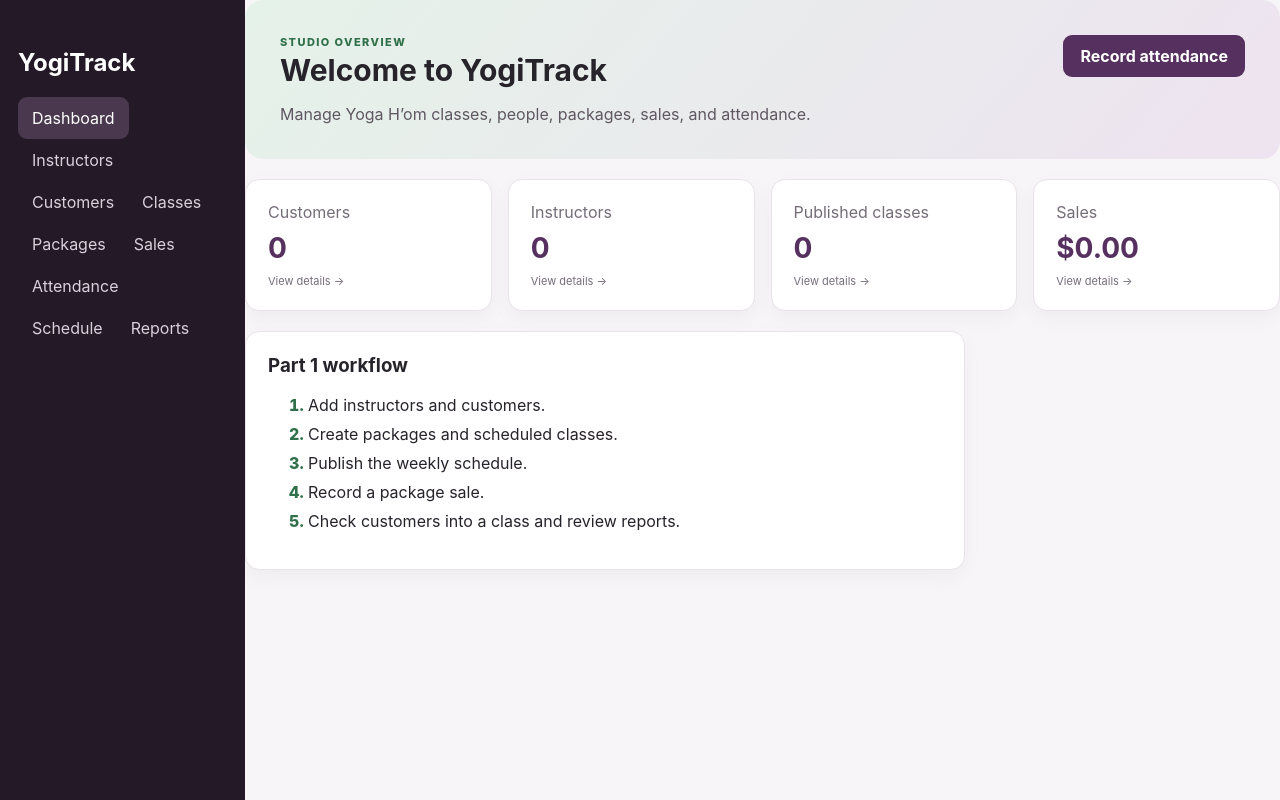
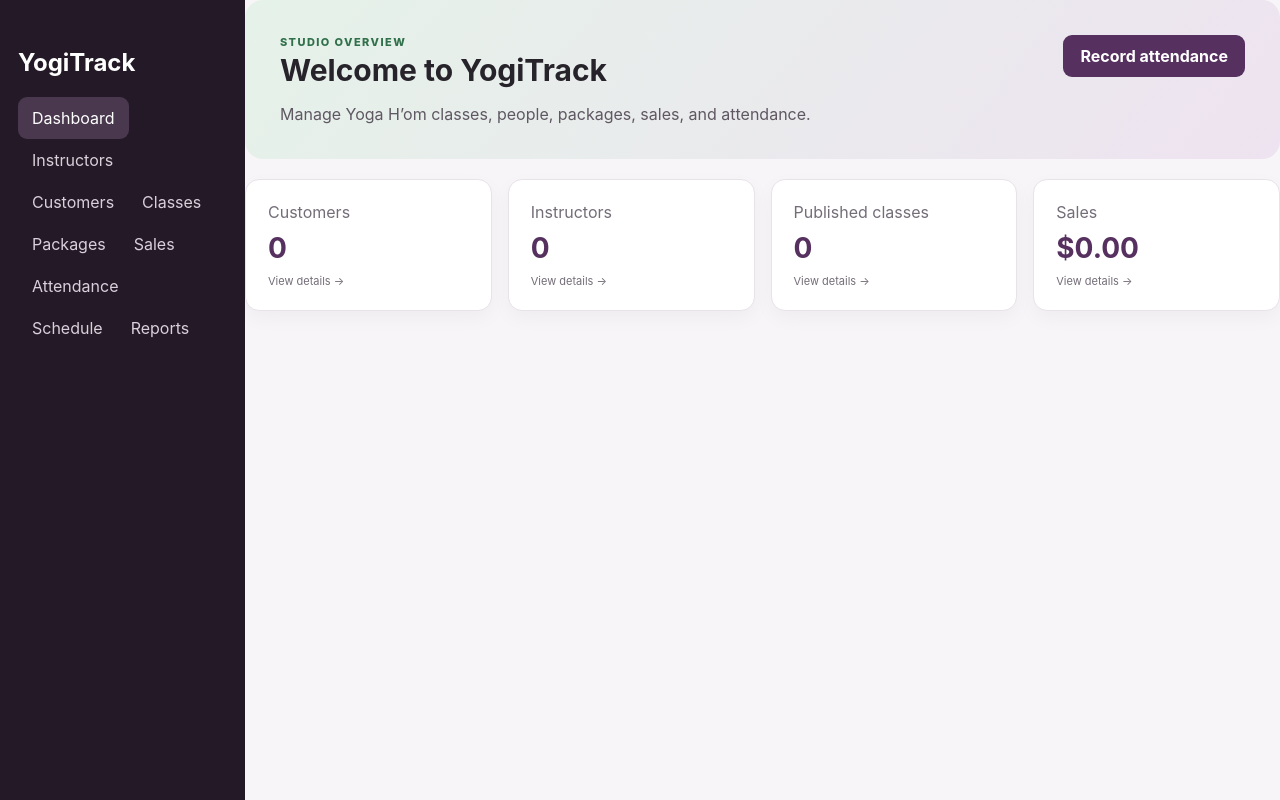
Before and after one commit to blahblahyaddayadda/PrjtPt1, a React (Vite) app: page / in a window 1280 px wide. Built offline with nearby package versions, Linux system fonts and the light colour scheme.

Commit message:
Remove Part 1 notes

```diff
--- a/App.js
+++ b/App.js
@@ -216,18 +216,9 @@ function Dashboard({ db, setPage }) {
       <button className="primary" onClick={() => setPage('Attendance')}>Record attendance</button>
       </div>
       <div className="stats">{cards.map(([label, value, go]) =>
-        <button className="stat card" key={label} onClick={() => setPage(go)}><span>{label}</span><strong>{value}</strong><small>View details →</small></button>)}</div>
-        <div className="card getting-started">
-          <h3>Part 1 workflow</h3>
-          <ol>
-            <li>Add instructors and customers.</li>
-            <li>Create packages and scheduled classes.</li>
-            <li>Publish the weekly schedule.</li>
-            <li>Record a package sale.</li>
-            <li>Check customers into a class and review reports.</li>
-            </ol>
-              </div>
-              </section>;
+        <button className="stat card" key={label} onClick={() => setPage(go)}><span>{label}</span><strong>{value}</strong><small>View details →</small></button>)}
+        </div>
+        </section>;
 }
 
 export default function App() {
```
